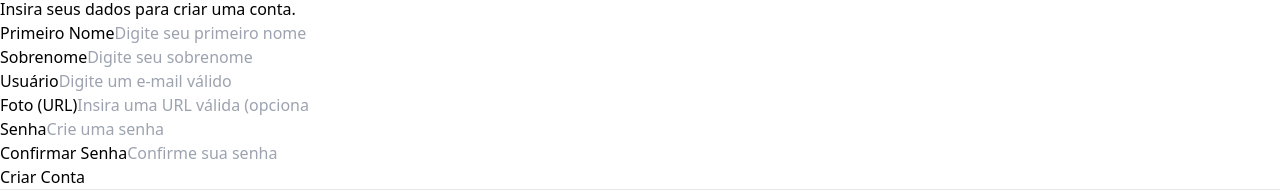
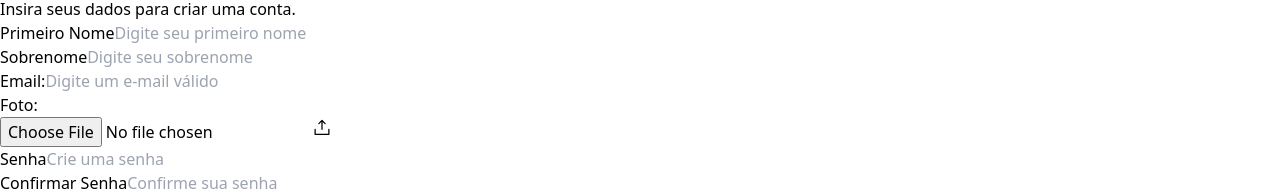
Before and after one commit to growthfolio/react-blog-plataform, a React (Vite) app: page /cadastro in a window 1280 px wide. Shown: the part 827-1021 px from the top of the page. Built offline with nearby package versions, Linux system fonts and the light colour scheme; no server answers.

Commit message:
feat(auth): improve user registration and login logic
- Updated Cadastro.tsx to handle file upload for user profile picture
- Improved validation and error handling in Login.tsx
- Adjusted types in vite-env.d.ts for better compatibility

```diff
--- a/src/pages/cadastro/Cadastro.tsx
+++ b/src/pages/cadastro/Cadastro.tsx
@@ -5,9 +5,10 @@ import Usuario from "../../models/Usuario";
 import { cadastrarUsuario } from "../../services/Service";
 import { toastAlerta } from "../../util/toastAlerta";
 import cadastroVideo from "../../assets/globe-5fdfa9a0f4.mp4";
-
+import { UploadSimple } from "@phosphor-icons/react";
 
 function Cadastro() {
+  const [selectedFile, setSelectedFile] = useState<File | null>(null);
   const navigate = useNavigate();
 
   const [usuario, setUsuario] = useState<Usuario>({
@@ -125,12 +126,56 @@ function Cadastro() {
     return isValid;
   }
 
+
+  const uploadToS3 = async (file: File): Promise<string> => {
+    try {
+      const response = await fetch(
+        `${import.meta.env.VITE_APIGATEWAY_URL}/generate-url?fileName=${file.name}&operation=put`
+      );
+
+      if (!response.ok) {
+        throw new Error("Erro ao obter URL pré-assinada");
+      }
+
+      const { url } = await response.json();
+
+      const uploadResponse = await fetch(url, {
+        method: "PUT",
+        headers: {
+          "Content-Type": file.type,
+        },
+        body: file,
+      });
+
+      if (!uploadResponse.ok) {
+        throw new Error("Erro ao fazer upload para o S3");
+      }
+
+      return url.split("?")[0]; // Retorna o URL público do arquivo
+    } catch (error) {
+      console.error("Erro no upload:", error);
+      return "";
+    }
+  };
+
+
   async function cadastrarNovoUsuario(e: ChangeEvent<HTMLFormElement>) {
     e.preventDefault();
 
     if (validarFormulario()) {
       try {
-        await cadastrarUsuario(`/usuarios/cadastrar`, usuario, () => {
+        let fotoUrl = "";
+
+        if (selectedFile) {
+          fotoUrl = await uploadToS3(selectedFile);
+        }
+
+        const usuarioAtualizado = {
+          ...usuario,
+          foto: fotoUrl,
+        };
+
+        await cadastrarUsuario(`/usuarios/cadastrar`, usuarioAtualizado, () => {
           toastAlerta("Usuário cadastrado com sucesso!", "sucesso");
           navigate("/login");
         });
@@ -163,6 +208,7 @@ function Cadastro() {
           </div>
         </div>{" "}
         <div className="w-full flex justify-center items-center">
+          <div></div>
           <form
             className="flex justify-center h-screen items-center px-20 flex-col w-full gap-6 bg-white p-8 rounded-lg shadow-lg"
             onSubmit={cadastrarNovoUsuario}
@@ -224,7 +270,7 @@ function Cadastro() {
                   htmlFor="usuario"
                   className="text-gray-700 font-semibold"
                 >
-                  Usuário
+                  Email:
                 </label>
                 <input
                   type="text"
@@ -239,18 +285,49 @@ function Cadastro() {
               </div>
 
               <div className="flex flex-col w-full">
-                <label htmlFor="foto" className="text-gray-700 font-semibold">
-                  Foto (URL)
+                <label
+                  htmlFor="foto"
+                  className="text-gray-700 font-semibold mb-0"
+                >
+                  Foto:
                 </label>
-                <input
-                  type="text"
-                  id="foto"
-                  name="foto"
-                  placeholder="Insira uma URL válida (opcional)"
-                  className={getInputClasses(false)} // Não há erro para o campo foto
-                  value={usuario.foto}
-                  onChange={atualizarCampo}
-                />
+                <div className="relative">
+                  {/* Input do tipo file */}
+                  <input
+                    type="file"
+                    id="foto"
+                    name="foto"
+                    accept="image/*"
+                    className={`block py-2 w-full text-gray-600
+        file:mr-8 file:w-[10px] file:py-2 file:px-0 file:rounded-lg file:border-0
+        file:text-white/0 file:bg-none
+        file:transition-all file:cursor-pointer ${getInputClasses(
+          !!formError.foto
+        )}`}
+                    onChange={(e) => {
+                      const file = e.target.files?.[0];
+                      if (file) {
+                        setSelectedFile(file); // Armazena o arquivo no estado
+                      }
+                    }}
+                  />
+
+                  {/* Botão estilizado com ícone */}
+                  <button
+                    type="button"
+                    className="absolute left-2 rounded top-1/2 transform -translate-y-1/2 bg-primary-dark rounded-r-none text-white p-3 flex items-center gap-2 hover:bg-gray-400 transition-all"
+                    onClick={() => document.getElementById("foto")?.click()} // Força o clique no input
+                  >
+                    <UploadSimple size={20} />
+                  </button>
+                </div>
+
+                {/* Exibição do nome do arquivo selecionado */}
+                {/* {selectedFile && (
+                  <p className="text-sm text-gray-600 mt-1">
+                    Foto selecionada: {selectedFile.name}
+                  </p>
+                )} */}
               </div>
 
               <div className="flex flex-col w-full">
--- a/src/pages/login/Login.tsx
+++ b/src/pages/login/Login.tsx
@@ -72,7 +72,7 @@ function Login() {
 
   return (
     <>
-      <div className="grid grid-cols-1 lg:grid-cols-2 h-screen place-items-center font-bold bg-gray-100">
+      <div className="grid fundologin grid-cols-1 lg:grid-cols-2 h-screen place-items-center font-bold bg-gray-200/60">
         <form
           className="flex justify-center items-center flex-col w-3/4 lg:w-1/2 gap-6 bg-white p-8 rounded-lg shadow-lg"
           onSubmit={login}
@@ -156,7 +156,7 @@ function Login() {
             </Link>
           </p>
         </form>
-        <div className="fundoLogin hidden lg:block">
+        <div className="fundoLogin fundoLogin::before hidden lg:block">
           <video
             autoPlay
             loop
--- a/src/vite-env.d.ts
+++ b/src/vite-env.d.ts
@@ -1,6 +1,8 @@
 // <reference types="vite/client" />
 interface ImportMetaEnv {
     readonly VITE_API_URL: string;
+    readonly VITE_APIGATEWAY_URL: string;
+
     // Adicione outras variáveis aqui, se necessário
   }
 
```
